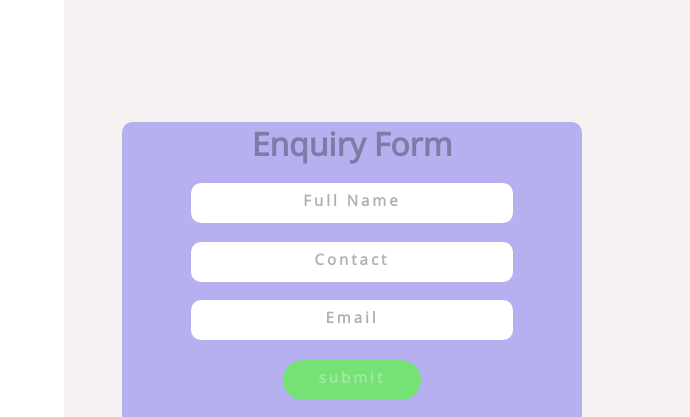
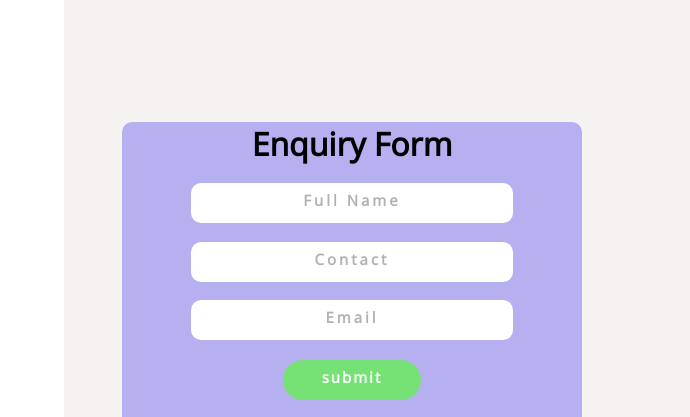
Before and after one commit to Rajatjain29/Sarcastic, a plain HTML site: page index.html in a window 1280 px wide. Shown: the part 940-1357 px from the top of the page, 0-690 px from the left. Drawn offline with nearby package versions, Linux system fonts and the light colour scheme; grey boxes are pictures that could not be loaded.

Commit message:
Update mine1.css

```diff
--- a/mine1.css
+++ b/mine1.css
@@ -338,7 +338,7 @@ letter-spacing: 2px;
 
     color: white;
     padding-top: 7px;
-    letter-spacing: 3px;
+    letter-spacing: 2px;
 }
 
 #imgprt #extra #name2{
@@ -379,6 +379,6 @@ letter-spacing: 2px;
     padding-top: 15px;
 
 }
-#imgprt h1{
+#imgprt #target h1{
     opacity: 30%;
 }
```
